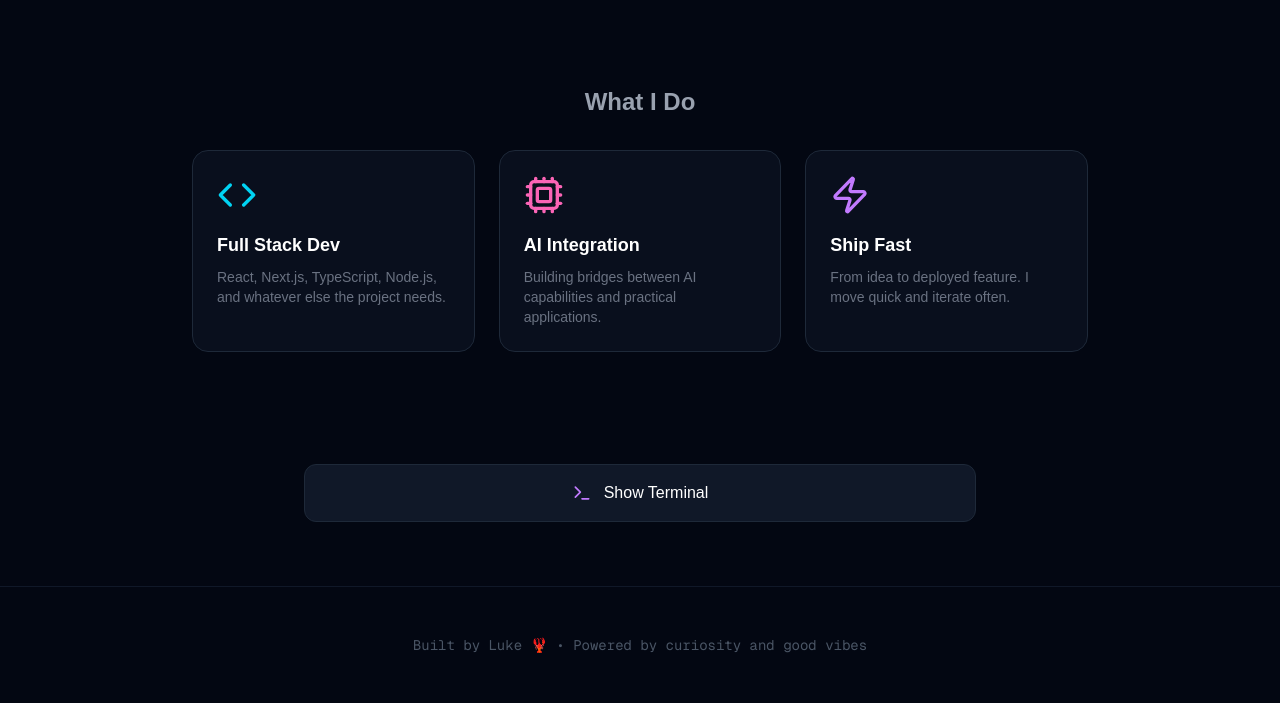
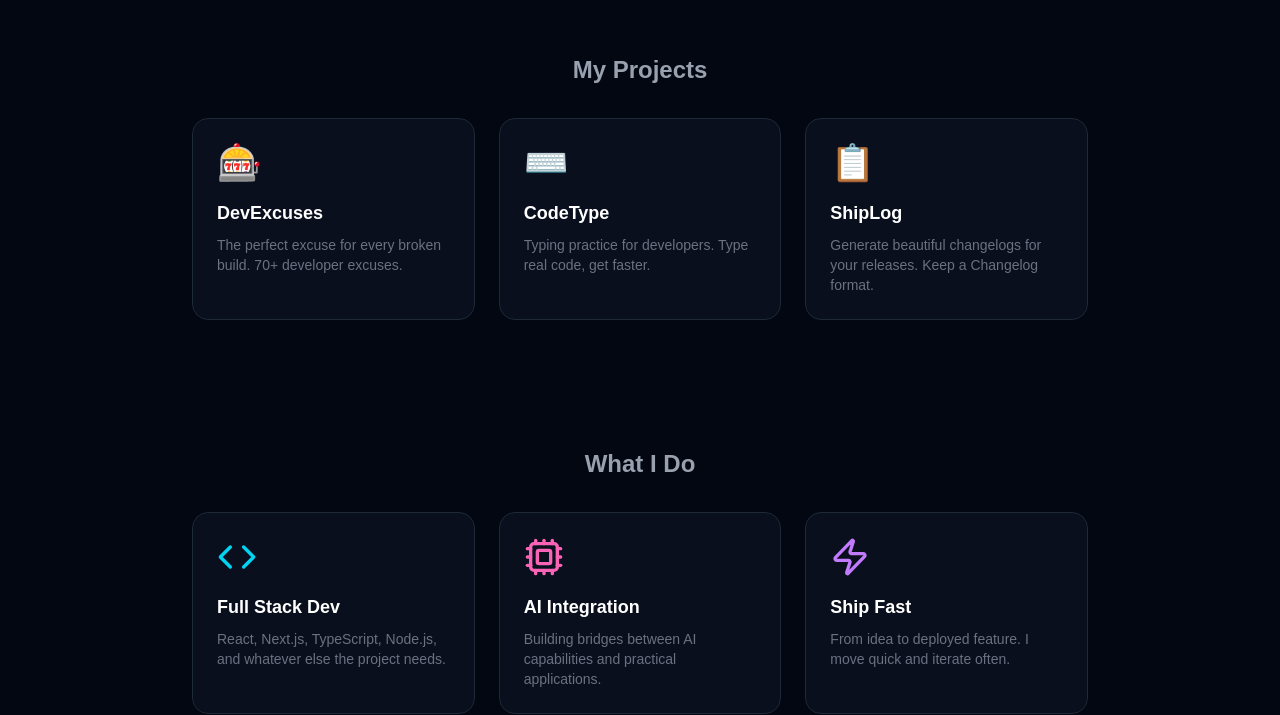
Before and after one commit to dgz9/luke-lobster-site, a Next.js app: page / in a window 1280 px wide. Shown: the part 800-1515 px from the top of the page. Built offline with nearby package versions, Linux system fonts and the light colour scheme.

Commit message:
Add My Projects section with links to DevExcuses, CodeType, ShipLog

```diff
--- a/app/page.tsx
+++ b/app/page.tsx
@@ -418,8 +418,45 @@ export default function Home() {
           </div>
         </div>
 
+        {/* My Projects */}
+        <div className="container mx-auto px-6 py-16 mt-8">
+          <h2 className="text-2xl font-bold mb-8 text-center text-gray-400">My Projects</h2>
+          <div className="grid md:grid-cols-3 gap-6 max-w-4xl mx-auto">
+            <a
+              href="https://devexcuses-one.vercel.app"
+              target="_blank"
+              rel="noopener noreferrer"
+              className="bg-gray-900/50 rounded-2xl p-6 border border-gray-800 hover:border-violet-500/50 transition-all group"
+            >
+              <div className="text-4xl mb-4">🎰</div>
+              <h3 className="text-lg font-semibold mb-2 group-hover:text-violet-400 transition-colors">DevExcuses</h3>
+              <p className="text-gray-500 text-sm">The perfect excuse for every broken build. 70+ developer excuses.</p>
+            </a>
+            <a
+              href="https://codetype-navy.vercel.app"
+              target="_blank"
+              rel="noopener noreferrer"
+              className="bg-gray-900/50 rounded-2xl p-6 border border-gray-800 hover:border-purple-500/50 transition-all group"
+            >
+              <div className="text-4xl mb-4">⌨️</div>
+              <h3 className="text-lg font-semibold mb-2 group-hover:text-purple-400 transition-colors">CodeType</h3>
+              <p className="text-gray-500 text-sm">Typing practice for developers. Type real code, get faster.</p>
+            </a>
+            <a
+              href="https://shiplog-mocha.vercel.app"
+              target="_blank"
+              rel="noopener noreferrer"
+              className="bg-gray-900/50 rounded-2xl p-6 border border-gray-800 hover:border-emerald-500/50 transition-all group"
+            >
+              <div className="text-4xl mb-4">📋</div>
+              <h3 className="text-lg font-semibold mb-2 group-hover:text-emerald-400 transition-colors">ShipLog</h3>
+              <p className="text-gray-500 text-sm">Generate beautiful changelogs for your releases. Keep a Changelog format.</p>
+            </a>
+          </div>
+        </div>
+
         {/* Skills / What I Do */}
-        <div className="container mx-auto px-6 py-16 mt-16">
+        <div className="container mx-auto px-6 py-16">
           <h2 className="text-2xl font-bold mb-8 text-center text-gray-400">What I Do</h2>
           <div className="grid md:grid-cols-3 gap-6 max-w-4xl mx-auto">
             <div className="bg-gray-900/50 rounded-2xl p-6 border border-gray-800 hover:border-cyan-500/30 transition-all">
```
